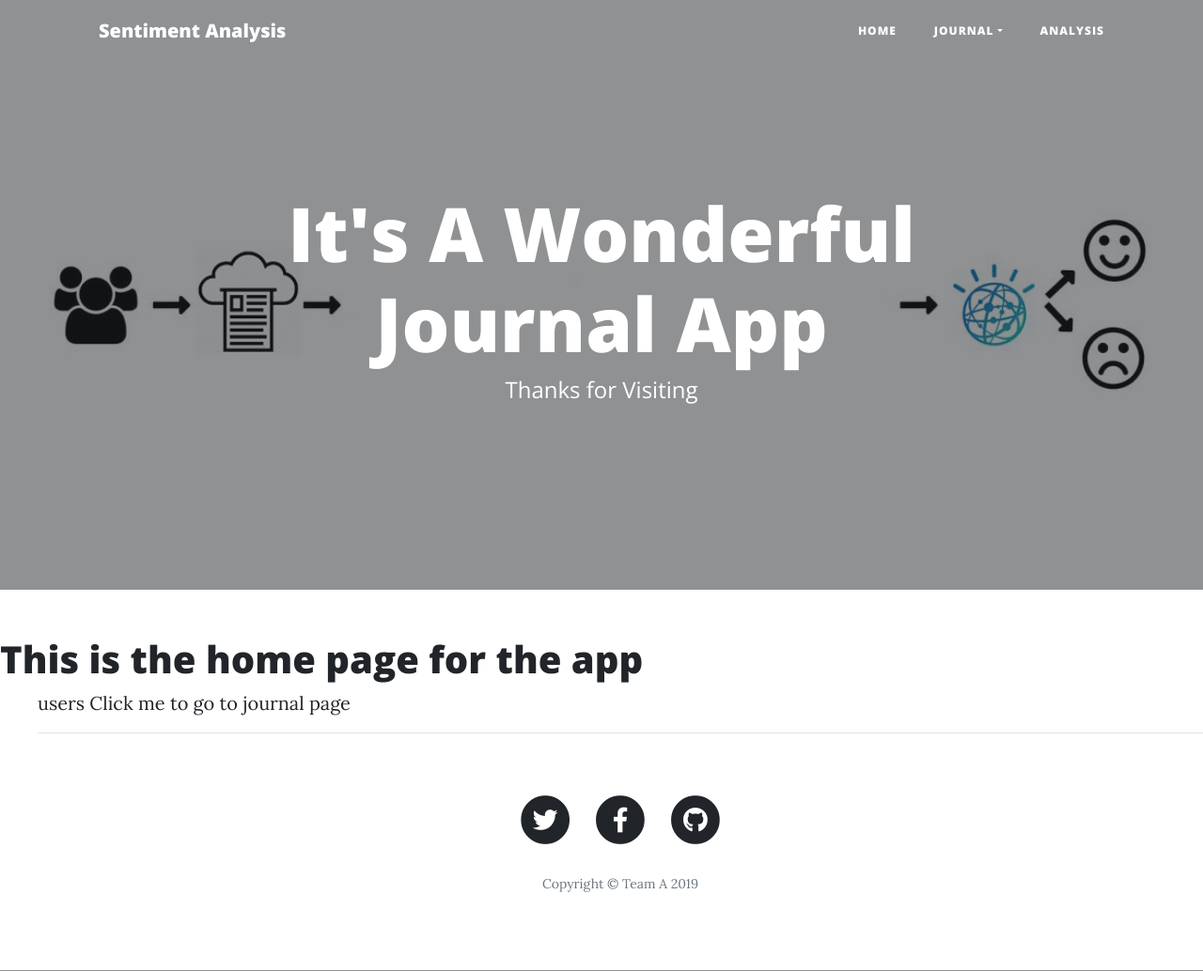
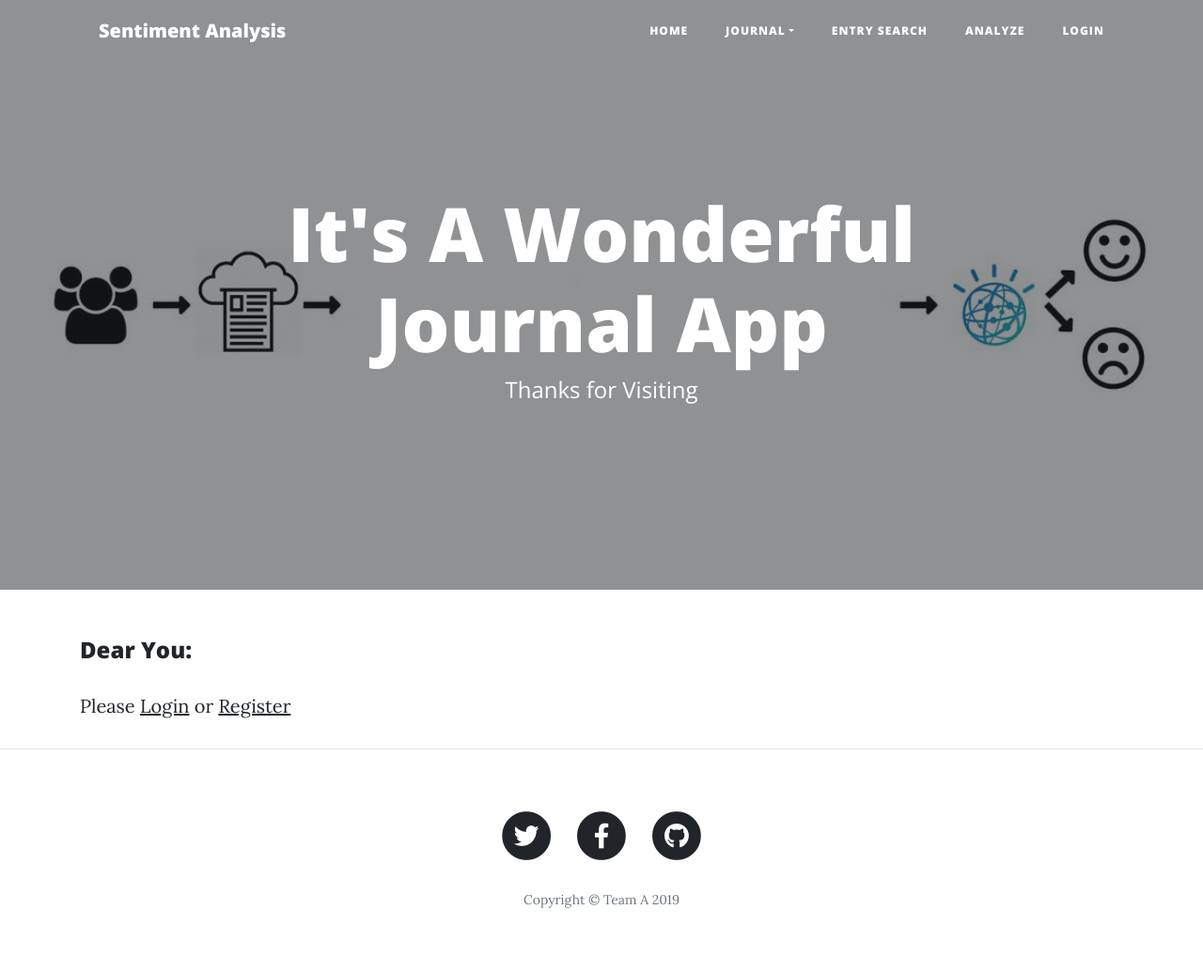
Before and after one commit to gracelamalva/Software-Engineering-Project, a Flask app: page / in a window 1280 px wide. Shown: the whole page at 94% size. Run offline with Flask 2, Linux system fonts and the light colour scheme; parts of the project's set-up code (start-up, migrations or seed data) failed here and were passed over; some libraries are stand-ins or nearby versions.

Commit message:
add login in function

```diff
--- a/app.py
+++ b/app.py
@@ -5,9 +5,9 @@ from flask_sqlalchemy import SQLAlchemy
 from app.main.config import Config
 from app.main.models import *
 
-app = Flask(__name__)
+#app = Flask(__name__)
+#app, db = create_app()
 app = create_app()
-
 #migrations
 
 
@@ -16,8 +16,8 @@ def main():
         print(sys.argv)
     if sys.argv[1] == 'createdb':
         db.create_all()
-    if sys.argv[1] == 'populate':
-        populate()
+    #if sys.argv[1] == 'populate':
+    #    populate()
 
     else:
         print("Run app using 'flask run'")
--- a/app/main/forms.py
+++ b/app/main/forms.py
@@ -7,11 +7,10 @@ from wtforms import (
 from wtforms.fields.html5 import TelField
 from wtforms.validators import DataRequired, Length, Email, EqualTo, ValidationError, NumberRange
 from flask_login import current_user
-from .models import Users
+from .models import User
 from . import db
 
 from dateutil.tz import tz, tzlocal, tzutc
-
 
 class RegisterForm(FlaskForm):
     name = StringField('UserName', validators=[DataRequired()])
--- a/app/main/routes.py
+++ b/app/main/routes.py
@@ -2,7 +2,7 @@ import sys, csv, os, datetime
 from app.main import bp
 from flask import Flask, redirect, render_template, request, Blueprint, url_for, jsonify
 from app.main.models import *
-from .models import Users
+from .models import User
 from .models import Journal
 from .models import JournalEntry
 from flask_sqlalchemy import SQLAlchemy
@@ -10,13 +10,88 @@ from app.main.config import Config
 #from app.api.request import *
 from app.api.request import analyze
 
+from flask_login import login_required, current_user, logout_user, login_user
+from .forms import RegisterForm, LoginForm, ChangePasswordForm
+
 #bp = Blueprint("site", __name__)
-#db = SQLAlchemy()
+db = SQLAlchemy()
+
+#@bp.route('/', methods=['GET','POST'])
+#def index():
+#    User = User.query.all()
+#    return render_template('index.html', User = User)
 
 @bp.route('/', methods=['GET','POST'])
 def index():
-    users = Users.query.all()
-    return render_template('index.html', users = users)
+    return render_template('index.html')
+
+#------------ user login routes ----------
+
+@bp.route('/register', methods=['post', 'get'])
+def register():
+    if current_user.is_authenticated:
+        return redirect(url_for('index'))
+
+    form = RegisterForm()
+
+    if form.validate_on_submit():
+
+        User = models.User(
+            name=form.name.data, email=form.email.data, fullname=form.fullname.data
+            )
+        User.password = form.password.data
+        db.session.add(User)
+        db.session.commit()
+        flash('Your account created. Please login with your new credential.', category='success')
+        return redirect(url_for('main.login'))
+    return render_template('user_register.html', title='User Register', form=form)
+
+
+@bp.route('/login', methods=['GET', 'POST'])
+def login():
+    if current_user.is_authenticated:
+        return redirect(url_for('index'))
+    form = LoginForm()
+    if form.validate_on_submit():
+        user = models.User.query.filter_by(name=form.name.data).first()
+        if user is None or not user.check_password(form.password.data):
+            flash('UserName or Password was Wrong', category='danger')
+            return redirect(url_for('main.login'))
+        login_user(user, remember=form.remember_me.data)
+        next_page = request.args.get('next')
+        if not next_page or url_parse(next_page).netloc != '':
+            next_page = url_for('main.index')
+        return redirect(next_page)
+    return render_template('user_login.html', title='User Login', form=form)
+
+
+@bp.route('/reset', methods=['post', 'get'])
+@login_required
+def reset():
+    form = ChangePasswordForm()
+
+    if form.validate_on_submit():
+        user = models.User.query.get(current_user.id)
+        if user is None:
+            abort(404)
+        if not user.check_password(form.old_password.data):
+            flash(message='Old password was invalid', category='warning')
+        else:
+            user.password = form.new_password.data
+            db.session.add(user)
+            db.session.commit()
+            flash(message='Password updated. Login with new password next time', category='success')
+
+    return render_template('user_reset.html', form=form)
+
+
+@bp.route('/logout')
+@login_required
+def logout():
+    logout_user()
+    return redirect(url_for('main.login'))
+
+#------------ user login routes ----------
 
 @bp.route('/journal', methods = ['GET', 'POST'])
 def journal():
@@ -40,7 +115,7 @@ def create_journal():
 def edit(EntryID):
 
     entry = JournalEntry.query.get(EntryID)
-    entries = JournalEntry.query.filter_by(EntryID = EntryID)
+    entries = JournalEntry.query.all()
     if (request.method == "POST"):
         entry.EntryTitle = request.form.get("newtitle")
         entry.EntryText = request.form.get("newtext")
@@ -68,7 +143,6 @@ def add(JournalID):
 
         journal.add_entry(entrytitle, entrytext, result)
 
-
         #entries = journal.entries
         #entry = JournalEntry(EntryTitle = entrytitle, EntryText = entrytext, Date_Time = datetime)
         #entry = journal.add_entry(entrytitle, entrytext, result)
@@ -80,35 +154,15 @@ def add(JournalID):
 
 @bp.route('/delete/<int:EntryID>', methods = ['POST','GET', 'DELETE'])
 def delete(EntryID):
-    #entry = JournalEntry.query.get(EntryID)
-    #entry.delete()
+    entry = JournalEntry.query.get(EntryID)
 
-    #JournalEntry.query.filter_by(EntryID = EntryID).delete()
-    entry = JournalEntry.query.filter_by(EntryID = EntryID).first()
+    JournalEntry.query.filter_by(EntryID = EntryID).delete()
+    db.session.commit()
 
-
-    #entry.delete()
-    db.session.delete(entry)
-    db.session.commit()
     entries = JournalEntry.query.all()
 
     return render_template('journal.html', entries = entries)
 
-
-@bp.route('/analyze/<int:EntryID>', methods = ['GET', 'POST'])
-def analyze_entry(EntryID):
-    #template for the analyzed text -- the results from watson api
-    emotion = ""
-    entry = JournalEntry.query.get(EntryID)
-
-    if (request.method == "POST"):
-        emotion = analyze(entry.EntryText)
-
-        entry.EntryEmotion = emotion
-        db.session.commit()
-    entries = JournalEntry.query.all()
-
-    return render_template('journal.html', entries = entries)
 
 @bp.route('/analyze', methods = ['GET', 'POST'])
 def analyze_text():
@@ -122,17 +176,18 @@ def analyze_text():
 
     return render_template('analyze.html', analyzed_text = analyzed_text, text = text)
 
+"""
 @bp.route('/populate', methods= ['GET','POST'])
 def populate():
-    query = db.insert(Users).values(Username = "glamalva", fullName='grace', passwordHash="dfsfs34", Email = "gracegmailcom")
-   # db.session.execute( "INSERT INTO Users (Username, fullName, passwordHash, Email) VALUES ('glamalva', 'gracelamalva', 'adfa43', 'glamalvagmailcom')")
+    query = db.insert(User).values(Username = "glamalva", fullName='grace', passwordHash="dfsfs34", Email = "gracegmailcom")
+   # db.session.execute( "INSERT INTO User (Username, fullName, passwordHash, Email) VALUES ('glamalva', 'gracelamalva', 'adfa43', 'glamalvagmailcom')")
     db.session.execute(query)
     db.session.commit()
 
     print("record inserted.")
 
-    return render_template ('index.html')
-"""
+    return render_template (url_for('main.index'))
+
 
 @bp.route('/view/<int:JournalID>', methods = ['POST','GET'])
 def view(JournalID):
--- a/app/main/templates/base.html
+++ b/app/main/templates/base.html
@@ -35,26 +35,41 @@
       <div class="collapse navbar-collapse" id="navbarResponsive">
         <ul class="navbar-nav ml-auto">
           <li class="nav-item">
-            <a class="nav-link" href="">Home</a>
+            <a class="nav-link" href="{{ url_for('main.index') }}">Home</a>
           </li>
-
           <li class="nav-item dropdown">
             <a class="nav-link dropdown-toggle" href="#" id="navbarDropdown" role="button" data-toggle="dropdown" aria-haspopup="true" aria-expanded="false">
               Journal</a>
             <div class="dropdown-menu" aria-labelledby="navbarDropdown">
-              <a class="dropdown-item" href="journal">View</a>
-              <a class="dropdown-item" href="createjournal">Add</a>
-              <a class="dropdown-item" href="journal">Edit</a>
-              <a class="dropdown-item" href="delete">Delete</a>
+              <a class="dropdown-item" href="{{ url_for('main.journal') }}">Journal List</a>
+              <a class="dropdown-item" href="{{ url_for('main.journal') }}">Create Journal</a>
+            </div>
               </li>
           <li class="nav-item">
-            <a class="nav-link" href="journal">Analysis</a>
+            <a class="nav-link" href="{{ url_for('main.journal') }}">Entry Search</a>
           </li>
-
+          <li class="nav-item">
+            <a class="nav-link" href="{{ url_for('main.analyze_text') }}">Analyze</a>
+          </li>
+            {% if current_user.is_authenticated %}
+            <li class="nav-item dropdown">
+            <a class="nav-link dropdown-toggle" href="#" id="navbarDropdown-user" role="button" data-toggle="dropdown" aria-haspopup="true" aria-expanded="false">
+               Welcome {{ current_user.name }}</a>
+            <div class="dropdown-menu" aria-labelledby="navbarDropdown-user">
+              <a class="dropdown-item" href="{{ url_for('main.reset') }}">Password Reset</a>
+              <a class="dropdown-item" href="{{ url_for('main.logout') }}">Logout</a>
+            </div>
+              </li>
+            {% else %}
+            <li class="nav-item">
+            <a class="nav-link" href="{{ url_for('main.login') }}">Login</a>
+          </li>
+            {% endif %}
         </ul>
       </div>
     </div>
   </nav>
+
 
   <!-- Page Header -->
   {% block header%}{% endblock header %}
--- a/app/main/templates/index.html
+++ b/app/main/templates/index.html
@@ -16,22 +16,16 @@
   </header>
 {% endblock %}
 
-<!DOCTYPE html>
-<html>
-    <head>
-        <title>{% block title %} Home {% endblock %} </title>
-    </head>
-    <body>
-        <div id = "content">
-        {% block content %}
-        <h1>This is the home page for the app</h1>
-        <ul>users
-        {% for user in Users %}
-            <li>username: {{user.username}} </li>
-         </ul>
-         {% endfor %}
-        <a type = "button" href="{{url_for('main.journal')}}" >Click me to go to journal page</a>
-        {% endblock %}
-      </div>
-    </body>
-</html>
+{% block content %}
+  <div class="container">
+    {% if current_user.is_authenticated %}
+  <h4>Welcome {{ current_user.name }}</h4>
+        <p><a href="{{ url_for('main.journal') }}">Your Journals</a></p>
+  {% else %}
+        <h4>Dear You:</h4>
+        <p>
+        Please <a href="{{ url_for('main.login') }}">Login</a> or <a href="{{ url_for('main.register') }}">Register</a>
+        </p>
+  {% endif %}
+  </div>
+{% endblock %}
```
Also changed, not shown: app/__init__.py (+25 -0 lines), app/main/__init__.py (+17 -3 lines), app/main/config.py (+8 -0 lines), app/main/insert.py (+14 -14 lines), app/main/models.py (+66 -15 lines), README.md, app/main/app.db.
